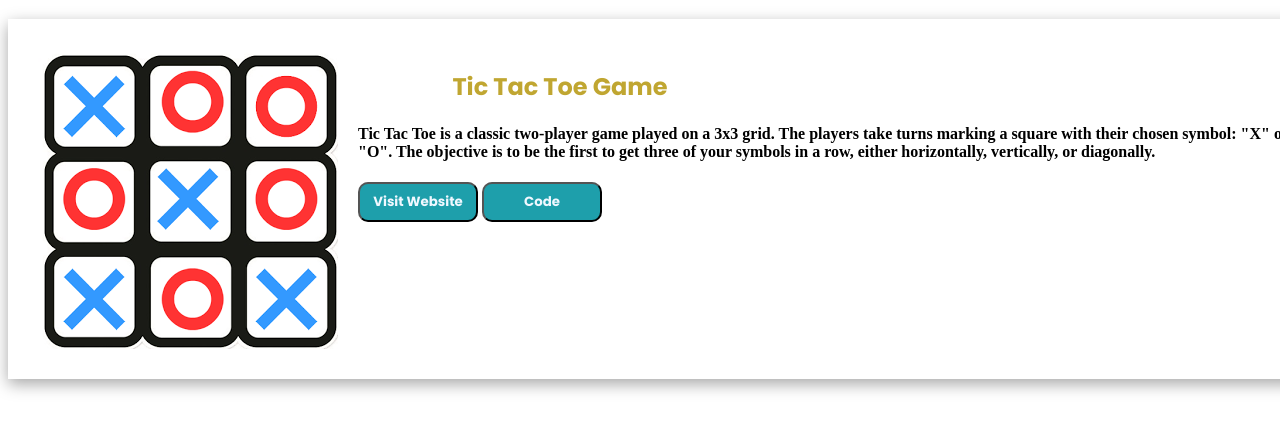
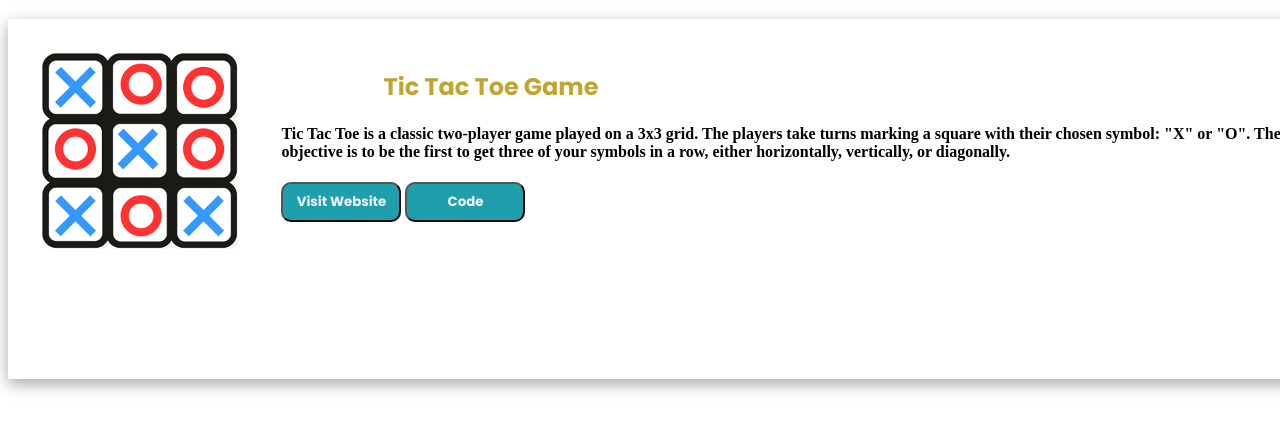
Before and after one commit to Akashkadare/portfolio, a plain HTML site: page Projects.html in a window 1280 px wide. Shown: the part 72-502 px from the top of the page. Drawn offline with Linux system fonts and the light colour scheme.

Commit message:
project css pdate

```diff
--- a/Projects.css
+++ b/Projects.css
@@ -31,9 +31,13 @@ h2{
     box-shadow: rgba(0, 0, 0, 0.35) 0px 5px 15px;
     gap: 20px;
 }
-.box-img{
-    width: 40%;
+.box-img {
 
+    width: 30%;
+}
+.box-img img{
+width: 200px;
+height: 200px;
 }
 button{
     background-color: var(--text-color-third);
```
